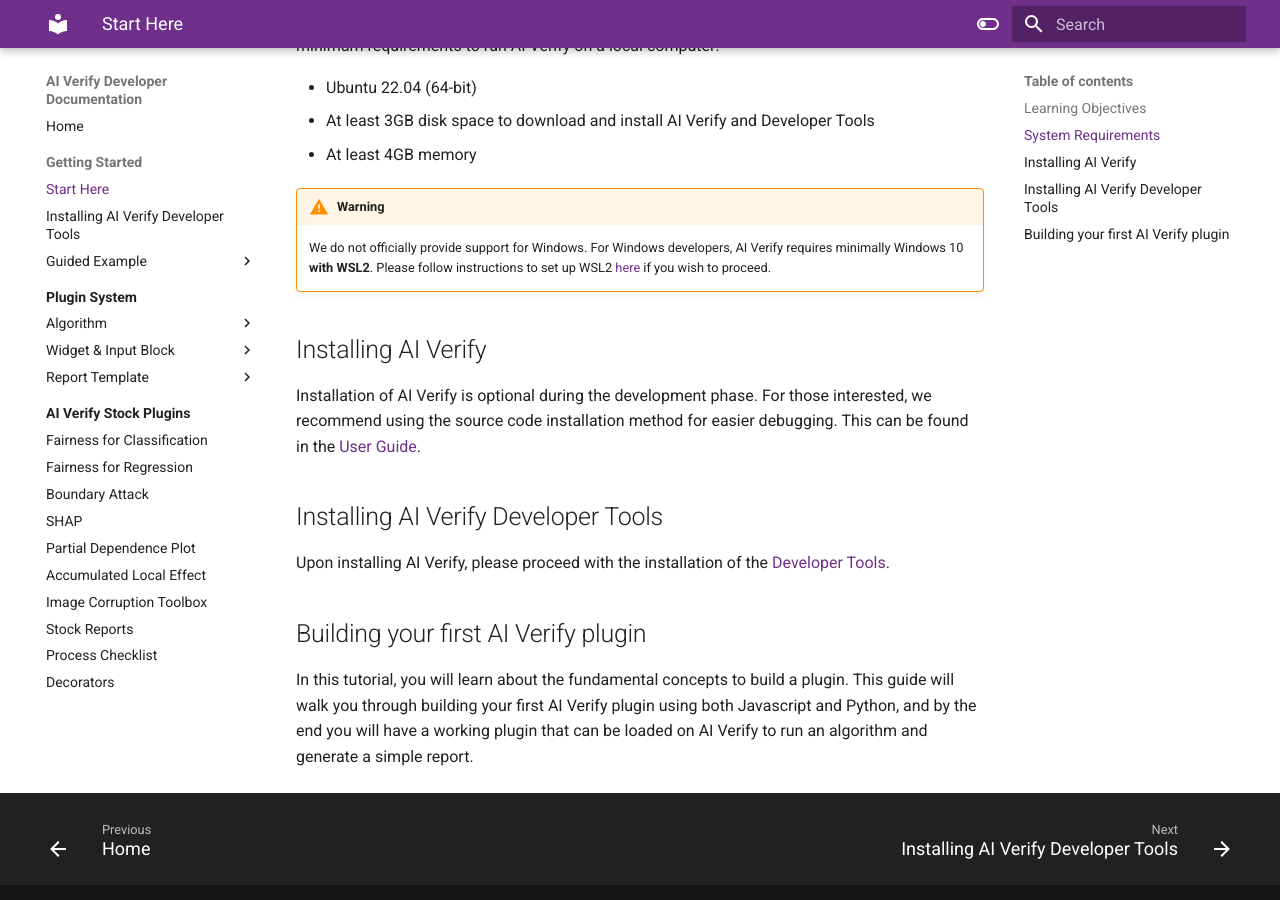
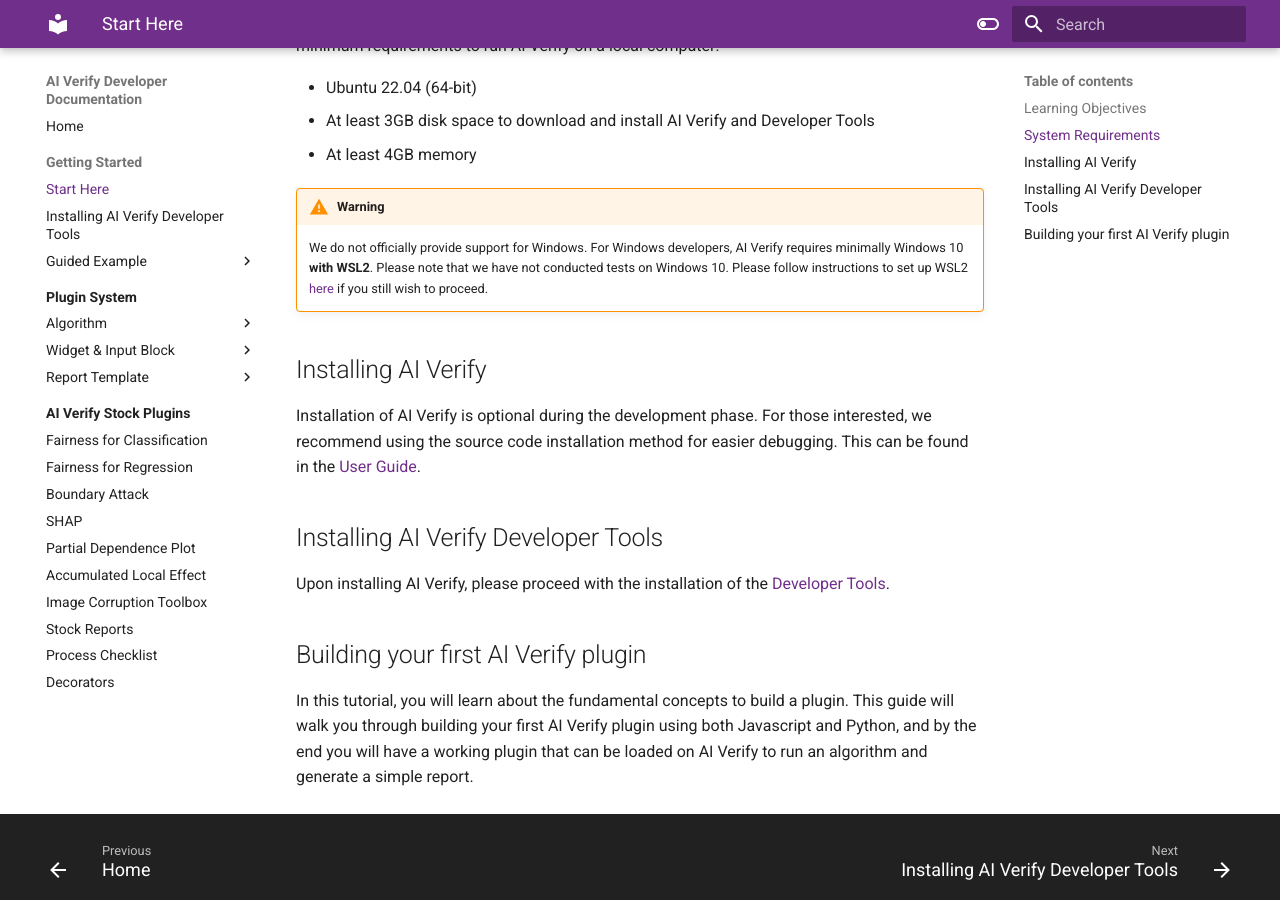
Before and after one commit to aiverify-foundation/aiverify-developer-tools, an MkDocs documentation site: the page built from docs/getting_started/start_here.md, in a window 1280 px wide and 900 px high, scrolled down 666 px. Built offline with MkDocs 1.6.1 and Material for MkDocs 9.7.7, drawn with Linux system fonts in a browser that asks for light colours.

Commit message:
windows requirements update

```diff
--- a/docs/getting_started/start_here.md
+++ b/docs/getting_started/start_here.md
@@ -22,7 +22,7 @@
 - At least 4GB memory
 
 !!! warning
-    We do not officially provide support for Windows. For Windows developers, AI Verify requires minimally Windows 10 **with WSL2**. Please follow instructions to set up WSL2 [here](https://learn.microsoft.com/en-us/windows/wsl/install) if you wish to proceed.
+    We do not officially provide support for Windows. For Windows developers, AI Verify requires minimally Windows 10 **with WSL2**. Please note that we have not conducted tests on Windows 10. Please follow instructions to set up WSL2 [here](https://learn.microsoft.com/en-us/windows/wsl/install) if you still wish to proceed.
 
 ## Installing AI Verify
 
```
